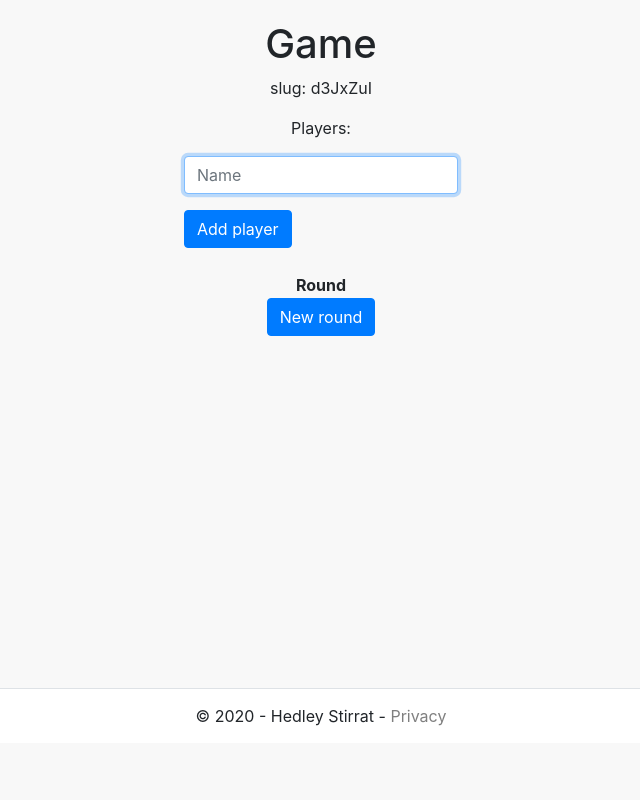
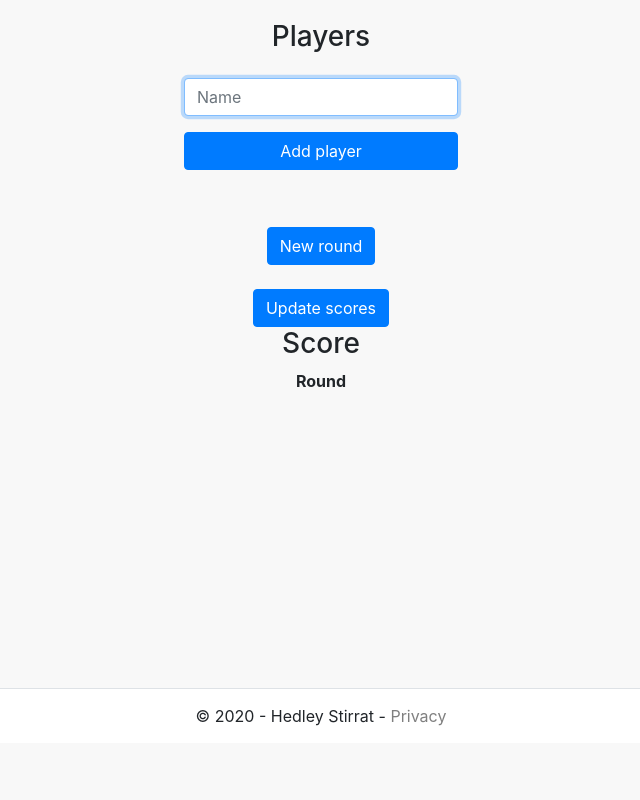
Before and after one commit to heds1/ScoreStuff, a Django app: a page that uses project/templates/scorer/game.html in a window 1280 px wide. Shown: the part 57-857 px from the top of the page, without its empty margins (319-959 px from the left). Run offline with Django 3.2, Linux system fonts and the light colour scheme; data comes from the database, SQL or seed files in the repository; both versions use the stored data as it was after the commit; lists and menus that the app fills with data are empty; some libraries are stand-ins or nearby versions.

Commit message:
formsets added so scores can be updated for all players with one click

```diff
--- a/project/pages/views.py
+++ b/project/pages/views.py
@@ -1,7 +1,7 @@
 from django.shortcuts import render
 from django.urls import reverse
 from scorer.forms import CreateGameForm
-from scorer.models import Game
+from scorer.models import Game, Round
 from django.http import HttpResponseRedirect
 
 def home(request):
@@ -13,6 +13,9 @@ def home(request):
         if form.is_valid():
             new_game = Game()
             new_game.save()
+            # initialise game with first Round
+            new_round = Round(game=new_game)
+            new_round.save()
 
             # redirect to new game room
             return HttpResponseRedirect(reverse('game', kwargs = {'slug': new_game.slug}))
--- a/project/scorer/forms.py
+++ b/project/scorer/forms.py
@@ -1,5 +1,7 @@
 from django import forms
-from .models import Game, Player, Round
+from .models import Game, Player, Round, Score
+from django.forms import modelformset_factory
+
 
 class CreateGameForm(forms.Form):
     pass
@@ -15,3 +17,9 @@ class AddRoundForm(forms.ModelForm):
     class Meta:
         model = Round
         fields = ['game']
+
+
+class ScoreForm(forms.ModelForm):
+    class Meta:
+        model = Score
+        fields = ['game_round', 'player', 'value']
--- a/project/scorer/models.py
+++ b/project/scorer/models.py
@@ -62,6 +62,8 @@ class Round(models.Model):
         to=Game,
         on_delete=models.CASCADE)
 
+    # def __str__(self):
+    #     return self.id
 
 
 class Score(models.Model):
@@ -72,8 +74,8 @@ class Score(models.Model):
     one Round, but a Round can have many Scores).
     """
     # ensure only one score is added for a given Round/Player combination
-    class Meta:
-        unique_together = (("game_round", "player"), )
+    # class Meta:
+        # unique_together = (("game_round", "player"), )
 
     game_round = models.ForeignKey(
         to=Round,
@@ -84,8 +86,8 @@ class Score(models.Model):
     value = models.IntegerField(
         default=0)
 
-    def __str__(self):
-        return "Round %s, Player = %s, Score = %s" % (self.game_round, self.player, self.value)
+    # def __str__(self):
+    #     return "Round %s, Player = %s, Score = %s" % (self.game_round, self.player, self.value)
 
 
 # python manage.py shell
@@ -96,3 +98,7 @@ class Score(models.Model):
 
 # newround = Round(game=myg)
 # newscore = Score(game_round=newround, player=myg.player_set.all()[1], value=5)
+
+# myp = myg.player_set.all()[7]
+# myr = myg.round_set.all()[1]
+# newscore = Score(game_round=myr, player=myp, value=2)
--- a/project/scorer/views.py
+++ b/project/scorer/views.py
@@ -1,12 +1,25 @@
 from django.shortcuts import render
 from django.http import HttpResponseRedirect
-from scorer.models import Game, Player
-from .forms import AddPlayerForm, AddRoundForm
+from scorer.models import Game, Player, Score
+from .forms import AddPlayerForm, AddRoundForm, ScoreForm
 from django.urls import reverse
+from django.forms import modelformset_factory
 
 def game(request, slug):
     this_game = Game.objects.get(slug=slug)
     players = this_game.player_set.all()
+    rounds = this_game.round_set.all()
+    latest_round = rounds.last()
+    add_player_form = AddPlayerForm(initial={'game': this_game})
+    add_round_form = AddRoundForm(initial={'game': this_game})
+    AddScoreFormSet = modelformset_factory(Score, form=ScoreForm, fields=('game_round','player','value'), extra=0)
+
+    # the queryset filtering won't work if we haven't added a Round to this game
+    # yet, so check if that's the case; otherwise, create empty formset
+    if latest_round is not None and players is not None:
+        formset = AddScoreFormSet(queryset=Score.objects.filter(player_id__in=players, game_round__id__startswith=latest_round.id))
+    else:
+        formset = AddScoreFormSet(queryset=Score.objects.none())
 
     # if POST (someone's clicked a button...)
     if request.method == 'POST':
@@ -14,24 +27,40 @@ def game(request, slug):
         # if the POST request is to add another Round
         if 'add_round' in request.POST:
             add_round_form = AddRoundForm(request.POST)
-            # add_player_form = AddPlayerForm(initial={'game': this_game})
             if add_round_form.is_valid():
-                new_round = add_round_form.save()
+                add_round_form.save()
+                # give every Player placeholder scores of zero
+                new_round = this_game.round_set.all().last()
+                for player in players:
+                    new_score = Score(game_round=new_round, player=player, value=0)
+                    new_score.save()
+
                 return HttpResponseRedirect(reverse('game', kwargs = {'slug': this_game.slug}))
 
         # if the POST request is to add another Player
         elif 'add_player' in request.POST:
             add_player_form = AddPlayerForm(request.POST)
             if add_player_form.is_valid():
-                new_player = add_player_form.save()
+                add_player_form.save()
+                # get this new player and add a placeholder score of 0
+                new_player = this_game.player_set.all().last()
+                new_score = Score(game_round=latest_round, player=new_player, value=0)
+                new_score.save()
+
                 return HttpResponseRedirect(reverse('game', kwargs = {'slug': this_game.slug}))
+
+        # if the POST request is to add another set of Scores
+        elif 'add_score' in request.POST:
+            formset = AddScoreFormSet(request.POST)
+            # if formset.is_valid():
+            formset.save()
+            return HttpResponseRedirect(reverse('game', kwargs = {'slug': this_game.slug}))
+
 
     # else this is a GET request, just render blank forms
     else:
-        add_player_form = AddPlayerForm(
-            # only add player to the current game by default. selector is hidden.
-            initial={'game': this_game})
-
+        # only add player to the current game by default. selector is hidden.
+        add_player_form = AddPlayerForm(initial={'game': this_game})
         add_round_form = AddRoundForm(initial={'game': this_game})
 
     context = {
@@ -39,7 +68,9 @@ def game(request, slug):
         "add_player_form": add_player_form,
         "add_round_form": add_round_form,
         "players": players,
+        "rounds": rounds,
+        "latest_round": latest_round,
+        "formset": formset,
     }
 
-
     return render(request, template_name='scorer/game.html', context=context)
--- a/project/static/pages/style.css
+++ b/project/static/pages/style.css
@@ -20,6 +20,11 @@
 
 #footer-text {
     margin: auto;
+}
+
+/* increase button size in forms */
+form {
+    display: grid;
 }
 
 /* light-grey text color */
--- a/project/templates/scorer/game.html
+++ b/project/templates/scorer/game.html
@@ -4,13 +4,10 @@
 {% block title %}Game room{% endblock title %}
 
 {% block content %}
-<h1>Game</h1>
-
-<p>slug: {{ this_game.slug }}</p>
-<p>Players:</p>
-{% for player in players %}
-    <p>{{ player.name }}</p>
-{% endfor %}
+<h3>Players</h3>
+<p>
+    {{ players|join:", "}}
+</p>
 
 <form action="" method="post">
     {% csrf_token %}
@@ -19,16 +16,39 @@
             autocapitalize="none" autocomplete="none" placeholder="Name"
             aria-label="Name" maxlength="30" required="" id="id_name">
     </div>
-    <div hidden class="input-group mb=3">
+    <div hidden class="input-group mb-3">
         <select name="game" required="" id="id_game">
             <option value="{{this_game.id}}"></option>
         </select>
     </div>
     <input type="submit" name="add_player" class="btn btn-primary" value="Add player">
 </form>
+<hr>
+<br />
 
+<form method="post">
+    {% csrf_token %}
+    <div hidden class="input-group mb=3">
+        <select name="game" required="" id="id_game">
+            <option value="{{this_game.id}}"></option>
+        </select>
+    </div>
+    <input type="submit" name="add_round" class="btn btn-primary" value="New round">
+</form>
+<br />
 
-<br />
+<form method="post">
+    {% csrf_token %}
+    {{ formset.management_form }}
+    {% for form in formset %}
+        {% for field in form %}
+            {{ field.label_tag }} {{ field }}
+        {% endfor %}
+    {% endfor %}
+    <input type="submit" name="add_score" class="btn btn-primary" value="Update scores">
+</form>
+
+<h3>Score</h3>
 
 <table>
     <tr>
@@ -41,19 +61,22 @@
         </th>
         {% endfor %}
     </tr>
+    {% for round in rounds %}
+        <tr>
+            <td>
+                {{ round }}
+            </td>
+            {% for score in round.score_set.all %}
+            <td>
+                {{ score.value }}
+            </td>
+            {% endfor %}
 
 
+        </tr>
+    {% endfor %}
+</table>
 
-
-</table>
-<form method="post">
-    {% csrf_token %}
-    <div hidden class="input-group mb=3">
-        <select name="game" required="" id="id_game">
-            <option value="{{this_game.id}}"></option>
-        </select>
-    </div>
-    <input type="submit" name="add_round" class="btn btn-primary" value="New round">
-</form>
+<br />
 
 {% endblock content %}
```
Also changed, not shown: project/db.sqlite3.
